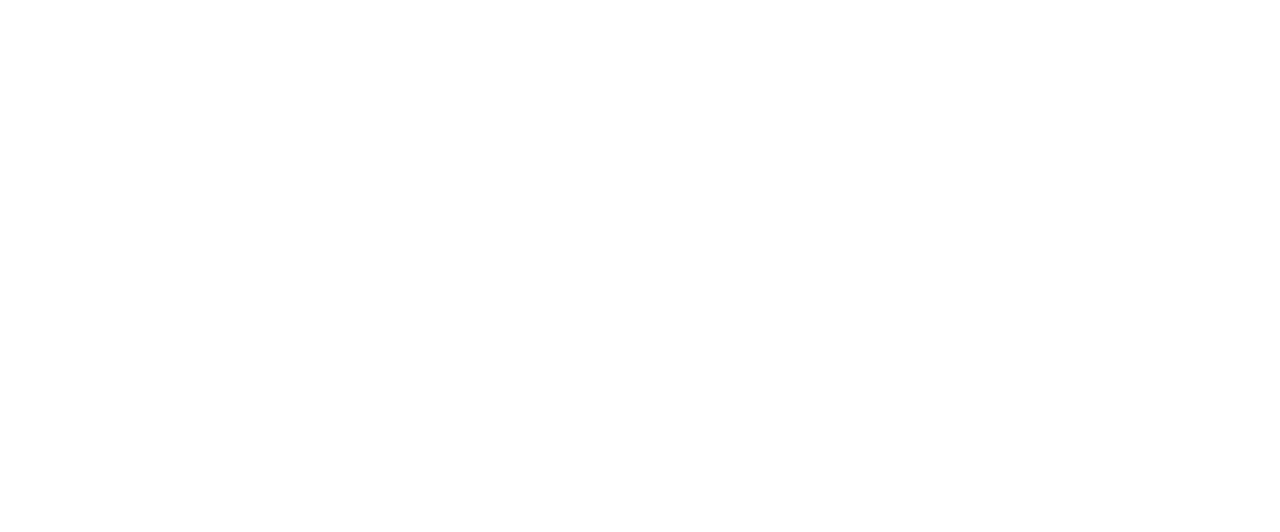
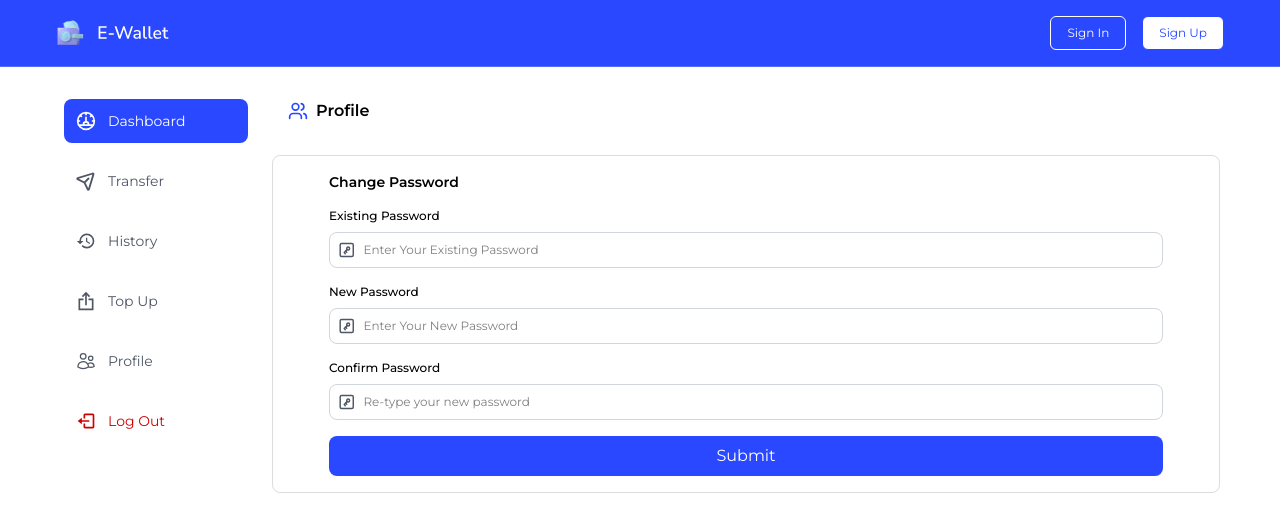
Before and after one commit to MGT06/e-wallet_frontend, a React (Vite) app: page /profile/change-password in a window 1280 px wide. Before the commit this address had no page. Shown: the top 532 px of the page. Built offline with nearby package versions, Linux system fonts and the light colour scheme.

Commit message:
feat: add change password page

```diff
--- a/src/Router.jsx
+++ b/src/Router.jsx
@@ -16,15 +16,18 @@
 import ProfileLayout from "./layouts/ProfileLayout";
 import EditProfile from "./pages/profile/EditProfile";
 import MyProfile from "./pages/profile/MyProfile";
+import ChangePin from "./pages/profile/ChangePin";
+import ChangePassword from "./pages/profile/ChangePassword";
 
 const Router = () => {
   return (
     <Routes>
-      <Route element={<AuthLayout />}>
-        <Route path="/login" element={<Login />} />
-        <Route path="/register" element={<Register />} />
-        <Route path="/forgot" element={<Forgot />} />
-        <Route path="/pin" element={<UserPin />} />
+      <Route path="/auth" element={<AuthLayout />}>
+        <Route index element={<Navigate to="login" replace />} />
+        <Route path="login" element={<Login />} />
+        <Route path="register" element={<Register />} />
+        <Route path="forgot" element={<Forgot />} />
+        <Route path="pin" element={<UserPin />} />
       </Route>
 
       <Route element={<MainLayout />}>
@@ -46,6 +49,8 @@
         <Route path="/profile" element={<ProfileLayout />}>
           <Route index element={<MyProfile />} />
           <Route path="edit" element={<EditProfile />} />
+          <Route path="change-pin" element={<ChangePin />} />
+          <Route path="change-password" element={<ChangePassword />} />
         </Route>
       </Route>
     </Routes>
--- /dev/null
+++ b/src/pages/profile/ChangePassword.jsx
@@ -0,0 +1,87 @@
+import { useForm } from "react-hook-form";
+import { TbSquareKey } from "react-icons/tb";
+
+const ChangePassword = () => {
+  const {
+    register,
+    handleSubmit,
+    formState: { errors },
+  } = useForm();
+
+  const onSubmit = () => {
+    console.log("first");
+  };
+  return (
+    <section className="container w-full lg:border rounded-lg lg:border-dark-gray/20">
+      <div className="mb-4">
+        <h2 className="font-semibold text-xl lg:text-sm">Change Password</h2>
+      </div>
+      <div className="flex flex-col justify-between lg:gap-4">
+        <form onSubmit={handleSubmit(onSubmit)} className="grid gap-6 lg:gap-4">
+          <div className="grid gap-2">
+            <label
+              className="text-sm lg:text-xs font-medium"
+              htmlFor="existing_password"
+            >
+              Existing Password
+            </label>
+            <div className="lg:p-2 p-4 text-sm lg:text-xs bg-white rounded-lg border border-gray-300 flex items-center gap-2">
+              <TbSquareKey className="text-lg text-dark-gray" />
+              <input
+                id="existing_password"
+                type="password"
+                className={`${errors?.existing_password?.message && "outline outline-red"}  focus:outline-none w-full`}
+                placeholder="Enter Your Existing Password"
+                {...register("existing_password")}
+              />
+            </div>
+          </div>
+          <div className="grid gap-2">
+            <label
+              className="text-sm lg:text-xs font-medium"
+              htmlFor="new_password"
+            >
+              New Password
+            </label>
+            <div className="lg:p-2 p-4 text-sm lg:text-xs bg-white rounded-lg border border-gray-300 flex items-center gap-2">
+              <TbSquareKey className="text-lg text-dark-gray" />
+              <input
+                id="new_password"
+                type="password"
+                className={`${errors?.new_password?.message && "outline outline-red"}  focus:outline-none w-full`}
+                placeholder="Enter Your New Password"
+                {...register("new_password")}
+              />
+            </div>
+          </div>
+          <div className="grid gap-2">
+            <label
+              className="password-sm lg:text-xs font-medium"
+              htmlFor="confirm_password"
+            >
+              Confirm Password
+            </label>
+            <div className="lg:p-2 p-4 text-sm lg:text-xs bg-white rounded-lg border border-gray-300 flex items-center gap-2">
+              <TbSquareKey className="text-lg text-dark-gray" />
+              <input
+                id="confirm_password"
+                type="password"
+                className={`${errors?.email?.message && "outline outline-red"}  focus:outline-none w-full`}
+                placeholder="Re-type your new password"
+                {...register("confirm_password")}
+              />
+            </div>
+          </div>
+          <button
+            type="submit"
+            className="py-3 lg:py-2 bg-primary text-white rounded-lg hover:opacity-90 hover:shadow-lg cursor-pointer"
+          >
+            Submit
+          </button>
+        </form>
+      </div>
+    </section>
+  );
+};
+
+export default ChangePassword;
```
